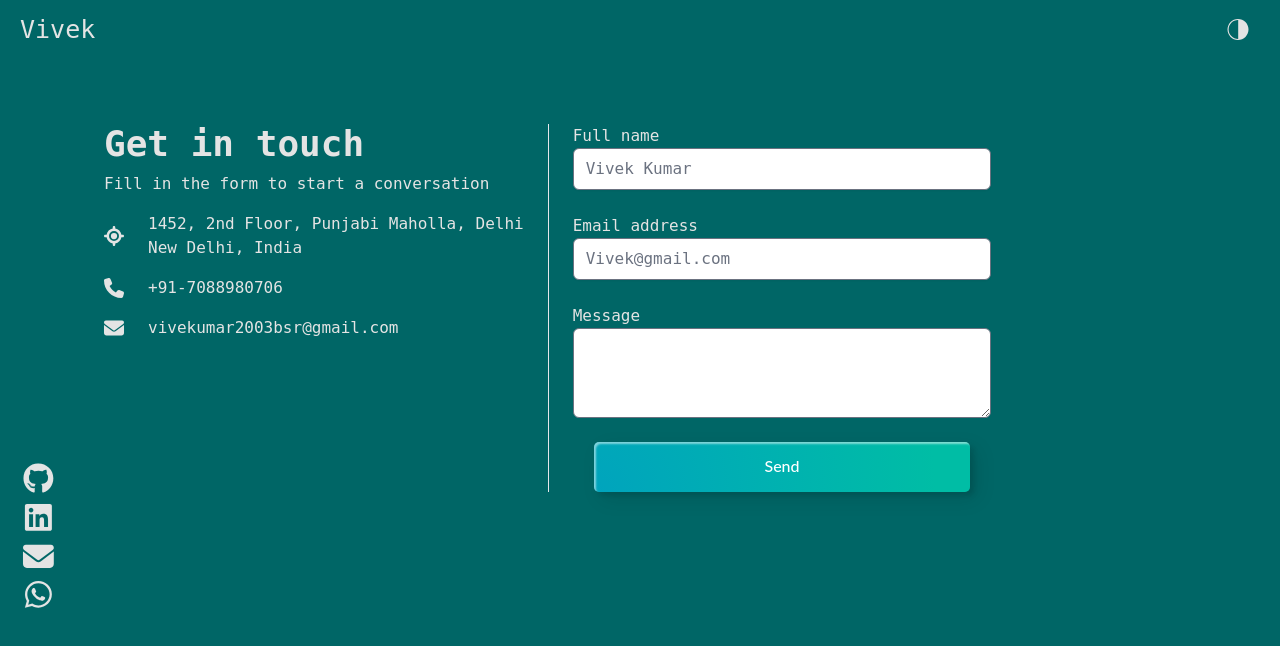
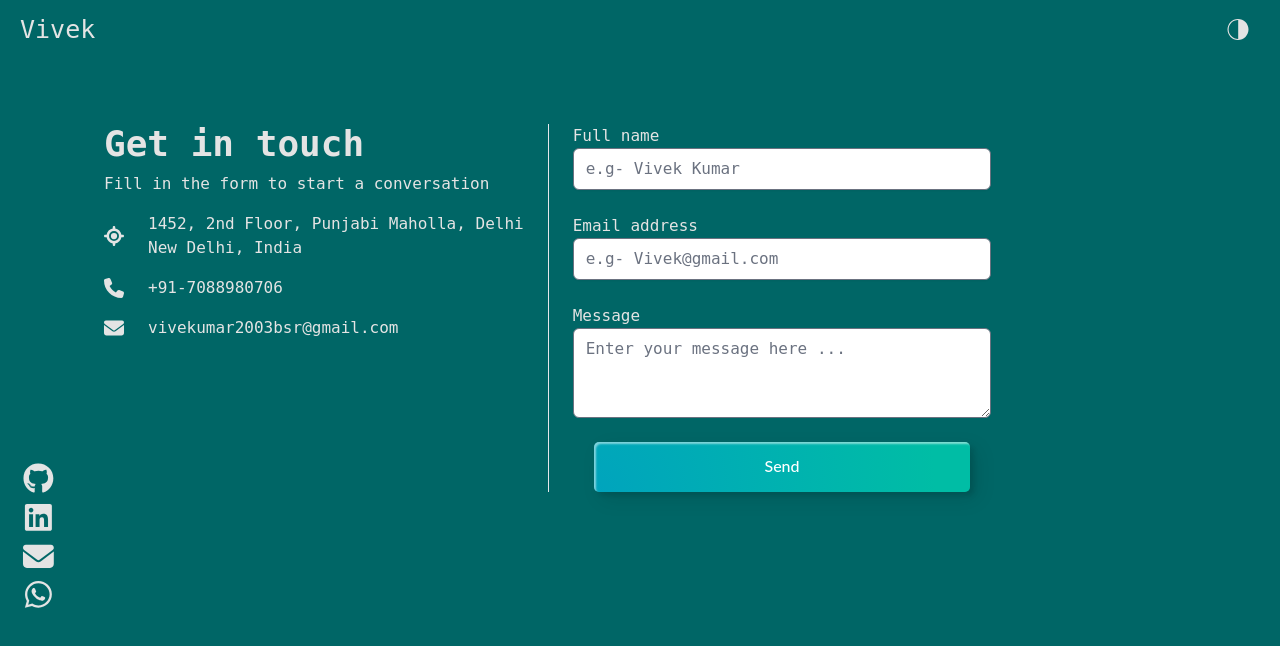
Before and after one commit to Vivekumar08/Portfolio, a React (Create React App) app: page /contact in a window 1280 px wide. Shown: the top 646 px of the page. Built offline with nearby package versions, Linux system fonts and the light colour scheme; a web font is replaced by a local one.

Commit message:
Contact Complete

```diff
--- a/src/Pages/Contact/Contact.jsx
+++ b/src/Pages/Contact/Contact.jsx
@@ -128,7 +128,7 @@ const Contact = () => {
                   id="name"
                   name="name"
                   type="text"
-                  placeholder="Vivek Kumar"
+                  placeholder="e.g- Vivek Kumar"
                   className="block w-full rounded-md shadow-sm focus:ring focus:ring-opacity-75 text-gray-800 focus:ring-blue-400 dark:bg-gray-800"
                   spellCheck="false"
                   data-ms-editor="true"
@@ -143,7 +143,7 @@ const Contact = () => {
                   id="email"
                   name="email"
                   type="email"
-                  placeholder="Vivek@gmail.com"
+                  placeholder="e.g- Vivek@gmail.com"
                   className="block w-full rounded-md shadow-sm focus:ring focus:ring-opacity-75 text-gray-800 focus:ring-blue-400 dark:bg-gray-800"
                   required
                   value={formData.email || ""}
@@ -155,6 +155,7 @@ const Contact = () => {
                 <textarea
                   rows="3"
                   name="message"
+                  placeholder="Enter your message here ..."
                   className="block w-full rounded-md focus:ring focus:ring-opacity-75 text-gray-800 focus:ring-blue-400 dark:bg-gray-800"
                   spellCheck="false"
                   data-ms-editor="true"
```
